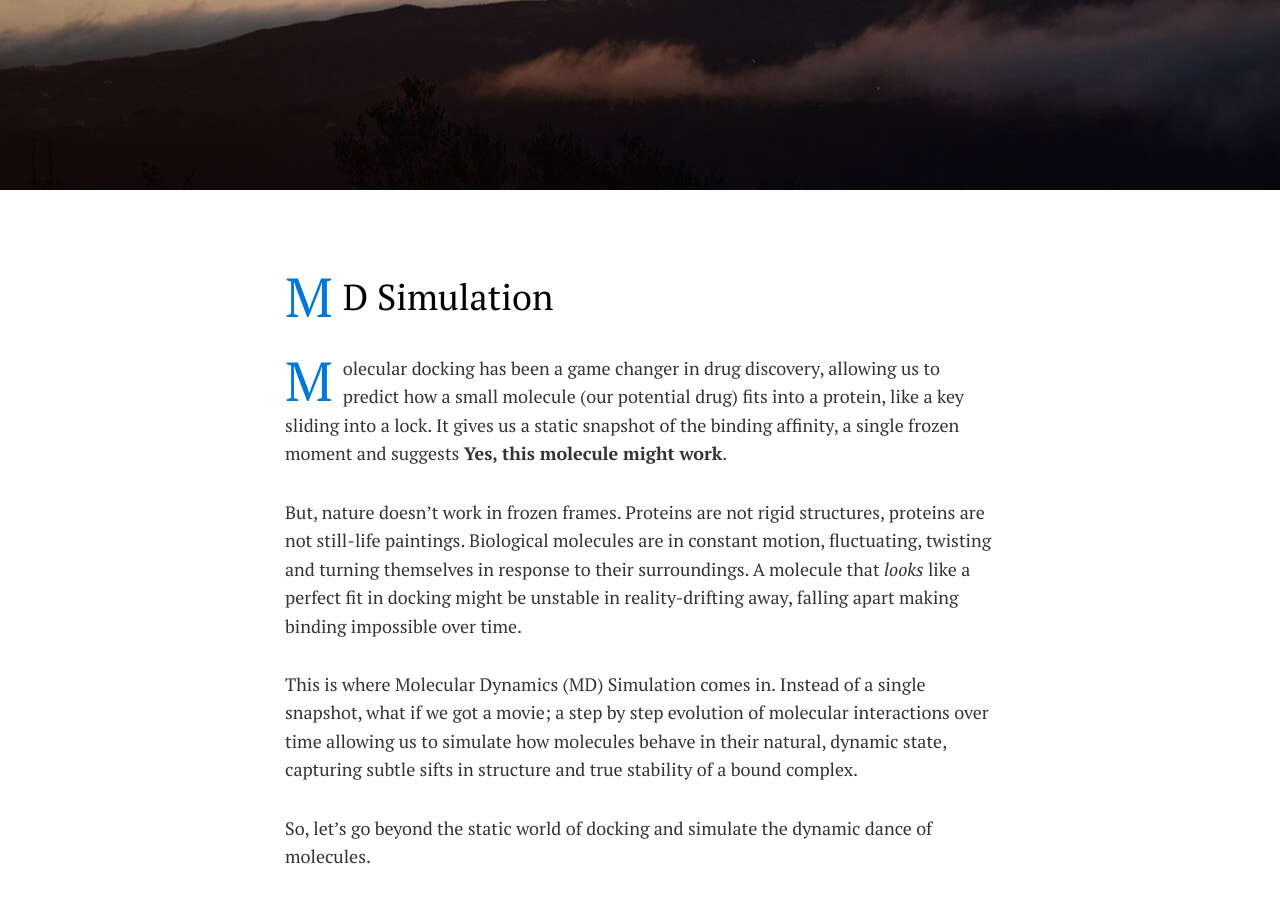
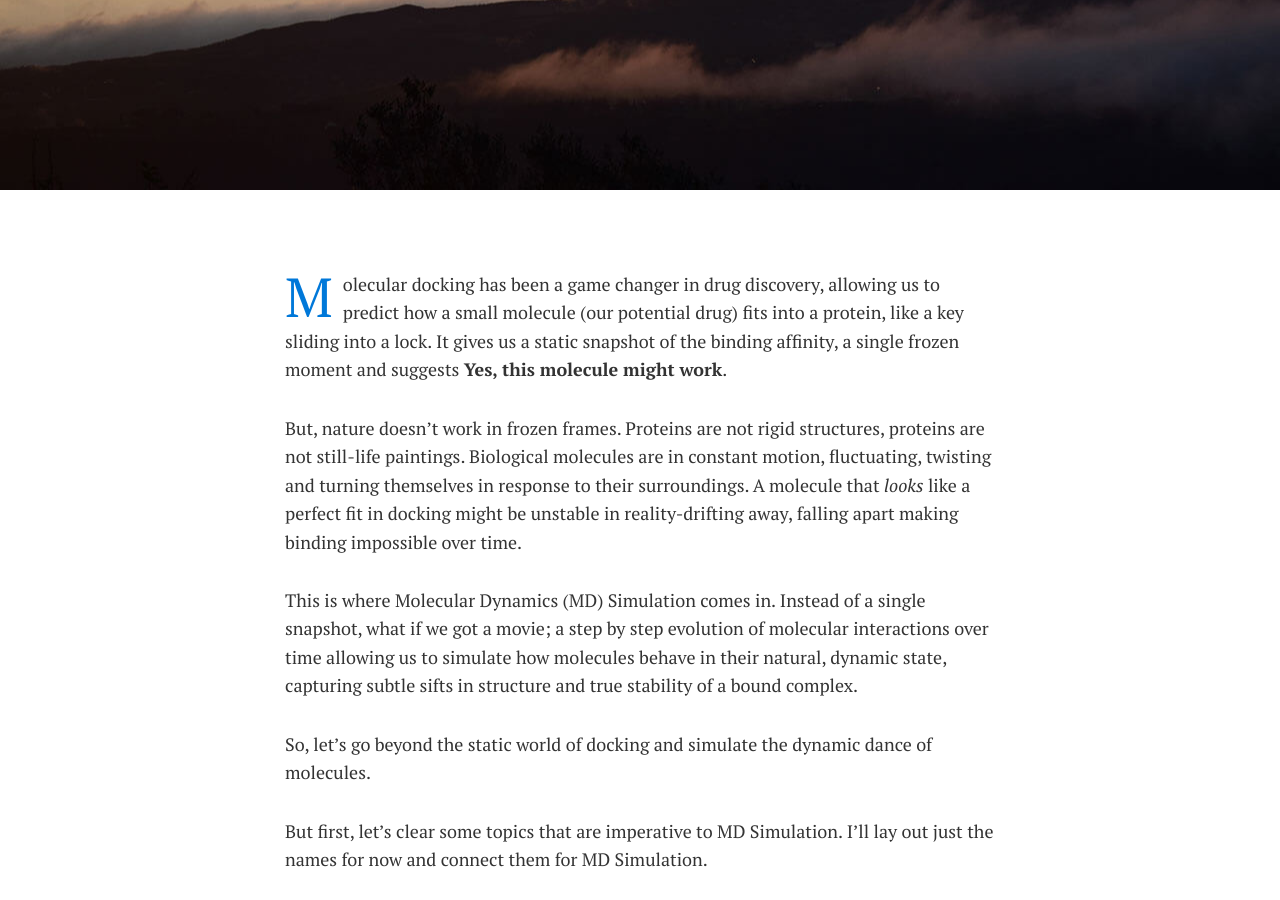
Before and after one commit to chinge55/chinge55.github.io, a Jekyll site: the page built from _posts/2025-02-03-MDSimulation.html, in a window 1280 px wide and 900 px high, scrolled down 570 px. Built offline with Jekyll 4.4.1, drawn with Linux system fonts in a browser that asks for light colours; comment, search, counter and statistics services are not loaded.

Commit message:
Update 2025-02-03-MDSimulation.html

```diff
--- a/_posts/2025-02-03-MDSimulation.html
+++ b/_posts/2025-02-03-MDSimulation.html
@@ -5,7 +5,6 @@
 img: 20.jpg
 tags: [Drug Discovery, Molecular Dynamics]
 ---
-<h1>MD Simulation</h1>
 <p>Molecular docking has been a game changer in drug discovery, allowing us to predict how a small molecule (our potential drug) fits into a protein, like a key sliding into a lock. It gives us a static snapshot of the binding affinity, a single frozen moment and suggests <strong>Yes, this molecule might work</strong>.</p>
 <p>But, nature doesn’t work in frozen frames. Proteins are not rigid structures, proteins are not still-life paintings. Biological molecules are in constant motion, fluctuating, twisting and turning themselves in response to their surroundings. A molecule that <em>looks</em> like a perfect fit in docking might be unstable in reality-drifting away, falling apart making binding impossible over time.</p>
 <p>This is where Molecular Dynamics (MD) Simulation comes in. Instead of a single snapshot, what if we got a movie; a step by step evolution of molecular interactions over time allowing us to simulate how molecules behave in their natural, dynamic state, capturing subtle sifts in structure and true stability of a bound complex.</p>
```
